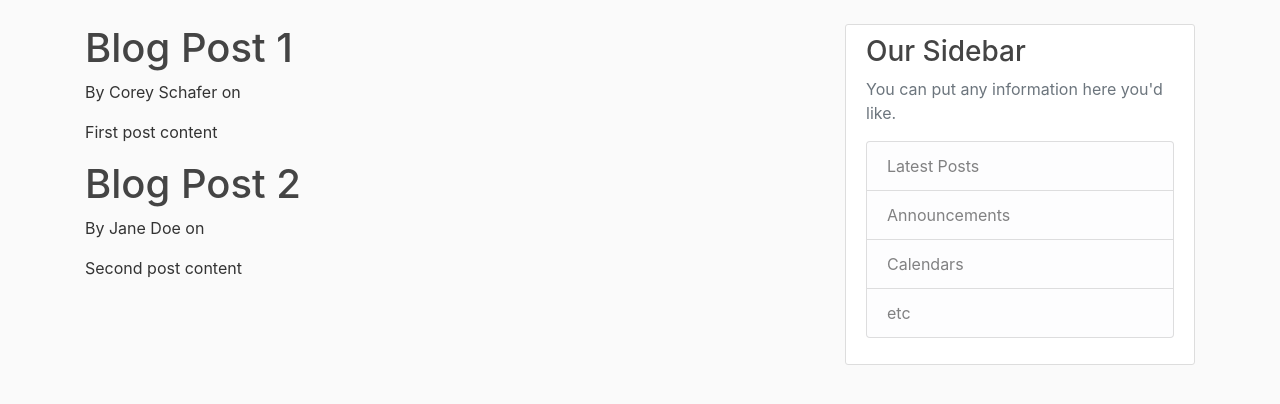
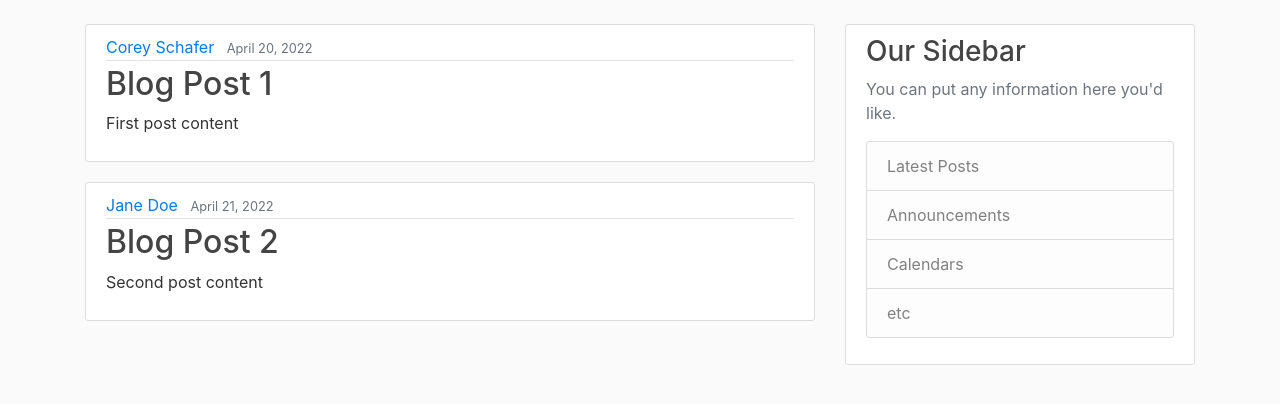
Before and after one commit to jimmy-oss/one-minute-pitch, a Flask app: page / in a window 1280 px wide. Shown: the part 56-460 px from the top of the page. Run offline with Flask 2, Linux system fonts and the light colour scheme; some libraries are stand-ins or nearby versions.

Commit message:
templates and custom css

```diff
--- a/run.py
+++ b/run.py
@@ -8,13 +8,13 @@
         'author': 'Corey Schafer',
         'title': 'Blog Post 1',
         'content': 'First post content',
-        'date_posted': 'April 20, 2018'
+        'date_posted': 'April 20, 2022'
     },
     {
         'author': 'Jane Doe',
         'title': 'Blog Post 2',
         'content': 'Second post content',
-        'date_posted': 'April 21, 2018'
+        'date_posted': 'April 21, 2022'
     }
 ]
 
--- a/templates/home.html
+++ b/templates/home.html
@@ -1,8 +1,15 @@
  {% extends "layout.html"%}
  {% block content %}
  {% for post in posts %}
-  <h1>{{post.title}}</h1>
-  <p>By {{post.author}} on {{date_posted}}</p>
-  <p>{{post.content}}</p>
+ <article class="media content-section">
+  <div class="media-body">
+    <div class="article-metadata">
+      <a class="mr-2" href="#">{{ post.author }}</a>
+      <small class="text-muted">{{ post.date_posted }}</small>
+    </div>
+    <h2><a class="article-title" href="#">{{ post.title }}</a></h2>
+    <p class="article-content">{{ post.content }}</p>
+  </div>
+</article>
   {% endfor %}
   {% endblock content%}
```
